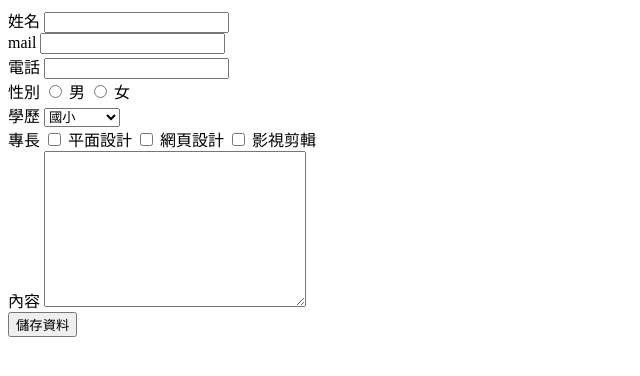
After one commit to a19860101/PHP-13-20211201, a PHP site: page /edit.php in a window 1280 px wide. The commit adds this page. Shown: the top 376 px of the page, without its empty margins (0-640 px from the left). Run offline with PHP 8.4, Linux system fonts and the light colour scheme; data that the repository does not hold is empty.

Commit message:
20211213

```diff
--- /dev/null
+++ b/student/edit.php
@@ -0,0 +1,65 @@
+<?php
+    include('db.php');
+    // $id = $_GET['id'];
+    extract($_REQUEST);
+    $sql = "SELECT * FROM students WHERE id = {$id}";
+
+    $result = mysqli_query($db,$sql);
+    $data = mysqli_fetch_assoc($result);
+?>
+<!DOCTYPE html>
+<html lang="en">
+<head>
+    <meta charset="UTF-8">
+    <meta http-equiv="X-UA-Compatible" content="IE=edge">
+    <meta name="viewport" content="width=device-width, initial-scale=1.0">
+    <title>Document</title>
+</head>
+<body>
+
+    <form action="update.php" method="post">
+        <div>
+            <label for="">姓名</label>
+            <input type="text" name="name" value="<?php echo $data['name'];?>">
+        </div>
+        <div>
+            <label for="">mail</label>
+            <input type="text" name="mail" value="<?php echo $data['mail'];?>">
+        </div>
+        <div>
+            <label for="">電話</label>
+            <input type="text" name="phone" value="<?php echo $data['phone'];?>">
+        </div>
+        <div>
+            <label for="">性別</label>
+            <input type="radio" name="gender" value="男">
+            <label for="">男</label>
+            <input type="radio" name="gender" value="女">
+            <label for="">女</label>
+        </div>
+        <div>
+            <label for="">學歷</label>
+            <select name="edu" id="">
+                <option value="國小">國小</option>
+                <option value="國中">國中</option>
+                <option value="高中職">高中職</option>
+                <option value="大專院校">大專院校</option>
+            </select>
+        </div>
+        <div>
+            <label for="">專長</label>
+            <input type="checkbox" name="skill[]" value="平面設計">
+            <label for="">平面設計</label>
+            <input type="checkbox" name="skill[]" value="網頁設計">
+            <label for="">網頁設計</label>
+            <input type="checkbox" name="skill[]" value="影視剪輯">
+            <label for="">影視剪輯</label>
+        </div>
+        <div>
+            <label for="">內容</label>
+            <textarea name="content" id="" cols="30" rows="10"><?php echo $data['content'];?></textarea>
+        </div>
+        <input type="submit" value="儲存資料">
+    </form>
+</body>
+</html>
--- a/student/show.php
+++ b/student/show.php
@@ -29,6 +29,7 @@
         <input type="hidden" name="id" value="<?php echo $data['id'];?>">
         <input type="submit" value="刪除" onclick="return confirm('確認刪除？')">
     </form>
+    <a href="edit.php?id=<?php echo $data['id'];?>">編輯資料</a>
     <a href="index.php">學員列表</a>
 
 </body>
```
